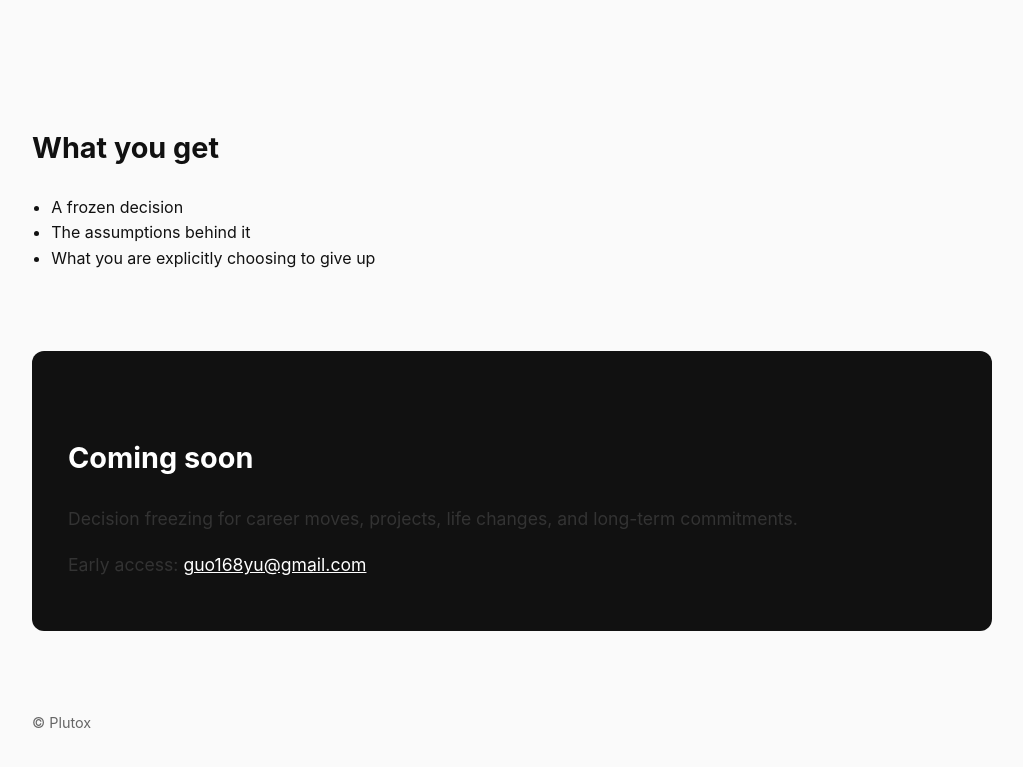
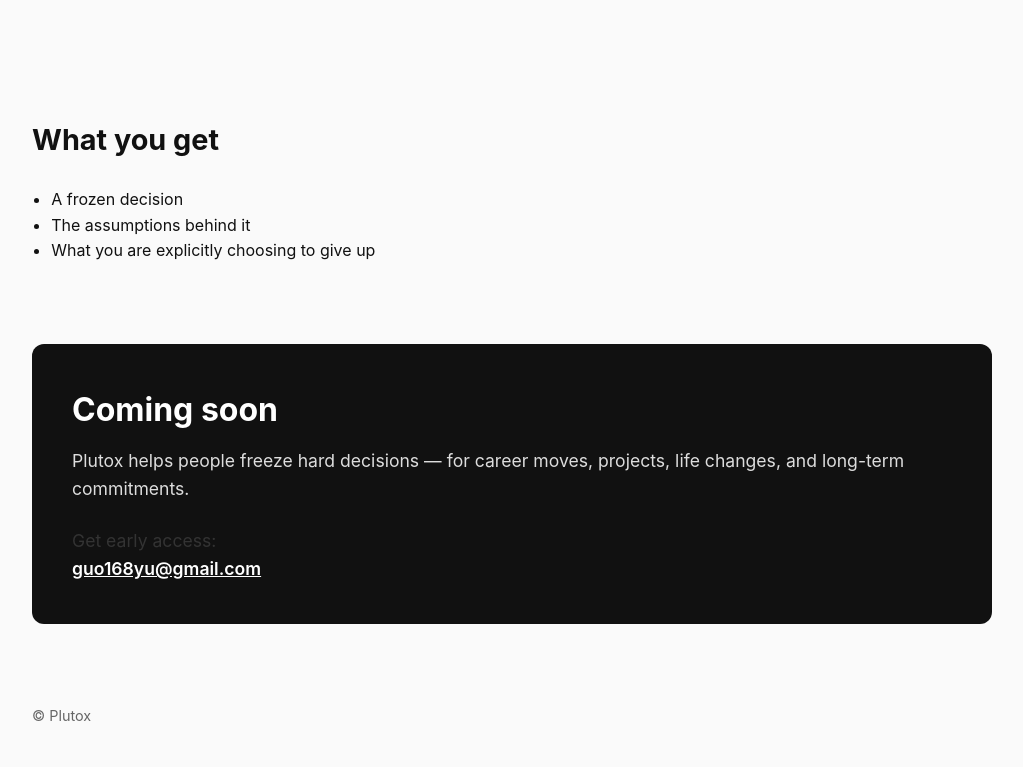
Before and after one commit to HugonzAI/plutox, a plain HTML site: page index.html in a window 1280 px wide. Shown: the part 1009-1776 px from the top of the page, without its empty margins (128-1151 px from the left). Drawn offline with Linux system fonts and the light colour scheme.

Commit message:
Update index.html

```diff
--- a/index.html
+++ b/index.html
@@ -32,7 +32,10 @@
     }
     ul {
       padding-left: 1.2rem;
+      margin: 0;
     }
+
+    /* Hero */
     .hero {
       display: grid;
       grid-template-columns: 1.1fr 0.9fr;
@@ -44,34 +47,60 @@
     .hero img {
       width: 100%;
       border-radius: 12px;
+      display: block;
     }
     .tagline {
       font-size: 1.3rem;
       color: #444;
+      margin-top: 0;
     }
+
+    /* Sections */
     .block {
       margin-top: 60px;
       padding-top: 20px;
     }
+
+    /* CTA (Option A) */
     .cta {
       margin-top: 80px;
-      padding: 36px;
+      padding: 40px;
       background: #111;
       color: #fff;
       border-radius: 12px;
     }
+    .cta h2 {
+      margin: 0 0 12px 0;
+      font-size: 2rem;
+    }
+    .cta-desc {
+      color: #ddd;
+      font-size: 1.1rem;
+      margin: 0;
+    }
+    .cta-action {
+      margin-top: 24px;
+      font-size: 1.1rem;
+      margin-bottom: 0;
+    }
     .cta a {
       color: #fff;
+      font-weight: 600;
       text-decoration: underline;
     }
+
     footer {
       margin-top: 80px;
       font-size: 0.9rem;
       color: #666;
     }
+
     @media (max-width: 768px) {
       .hero {
         grid-template-columns: 1fr;
+      }
+      .container {
+        padding: 56px 18px;
       }
     }
   </style>
@@ -84,17 +113,13 @@
     <section class="hero">
       <div>
         <h1>Plutox</h1>
-        <p class="tagline">
-          A system for freezing hard decisions.
-        </p>
+        <p class="tagline">A system for freezing hard decisions.</p>
         <p>
-          Plutox is not a chat bot.
-          It is a decision framework designed to turn uncertainty
+          Plutox is not a chat bot. It is a decision framework designed to turn uncertainty
           into a clear commitment — with trade-offs made explicit.
         </p>
       </div>
       <div>
-        <!-- 保留这一张你确认可显示的图片 -->
         <img
           src="https://images.unsplash.com/photo-1500530855697-b586d89ba3ee?auto=format&fit=crop&w=900&q=80"
           alt="Abstract decision making"
@@ -106,8 +131,7 @@
     <section class="block">
       <h2>The real problem</h2>
       <p>
-        Most people don’t lack information.
-        They lack the ability to <strong>freeze a decision</strong>
+        Most people don’t lack information. They lack the ability to <strong>freeze a decision</strong>
         and accept its consequences.
       </p>
       <p>
@@ -135,21 +159,20 @@
       </ul>
     </section>
 
-    <!-- CTA -->
+    <!-- CTA (Option A) -->
     <section class="cta">
       <h2>Coming soon</h2>
-      <p>
-        Decision freezing for career moves, projects,
-        life changes, and long-term commitments.
+      <p class="cta-desc">
+        Plutox helps people freeze hard decisions — for career moves, projects, life changes,
+        and long-term commitments.
       </p>
-      <p>
-        Early access: <a href="mailto:guo168yu@gmail.com">guo168yu@gmail.com</a>
+      <p class="cta-action">
+        Get early access:<br />
+        <a href="mailto:guo168yu@gmail.com">guo168yu@gmail.com</a>
       </p>
     </section>
 
-    <footer>
-      © Plutox
-    </footer>
+    <footer>© Plutox</footer>
 
   </div>
 </body>
```
